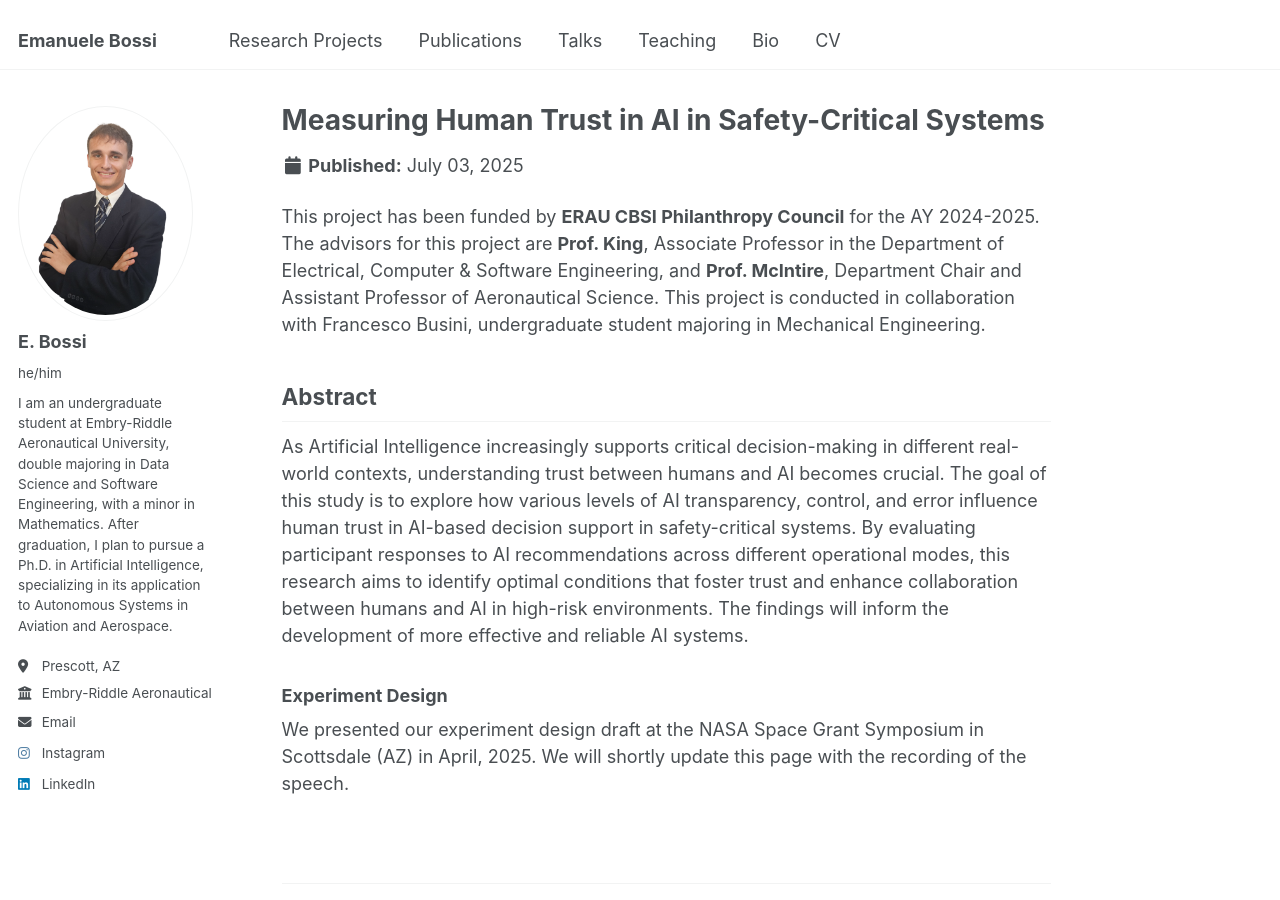
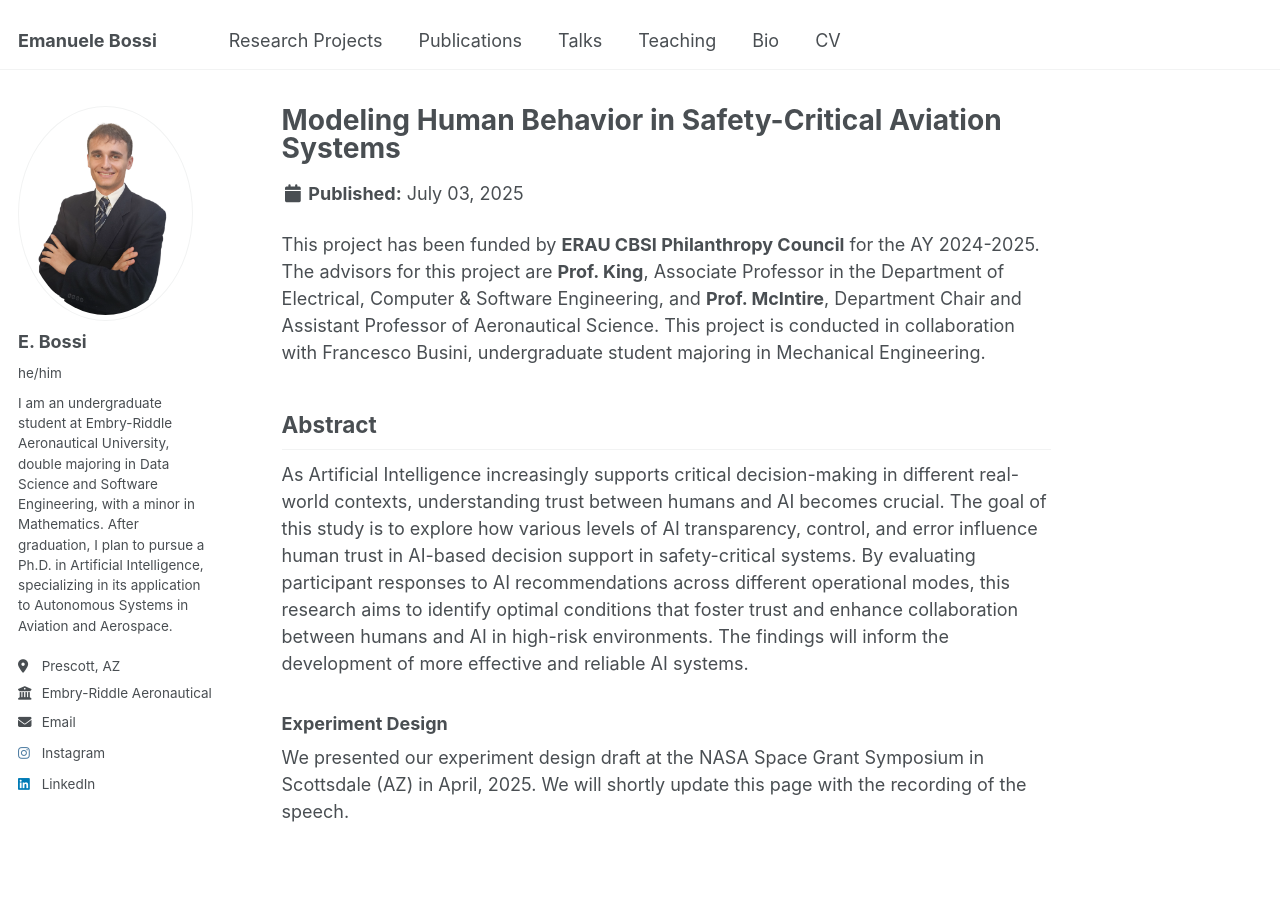
Before and after one commit to bossiemanuele/bossiemanuele.github.io, a Jekyll site: the page built from _portfolio/02_Human-AI.md, in a window 1280 px wide and 900 px high. Built offline with Jekyll 4.4.1, drawn with Linux system fonts in a browser that asks for light colours.

Commit message:
Update 02_Human-AI.md

```diff
--- a/_portfolio/02_Human-AI.md
+++ b/_portfolio/02_Human-AI.md
@@ -1,5 +1,5 @@
 ---
-title: "Measuring Human Trust in AI in Safety-Critical Systems"
+title: "Modeling Human Behavior in Safety-Critical Aviation Systems"
 excerpt: "Developing an experimental study to assess AI's impact on decision-making in aviation safety.
 <br/><img src='/images/Robot_Cockpit.webp' width='300' height='500'>"
 collection: portfolio
```
